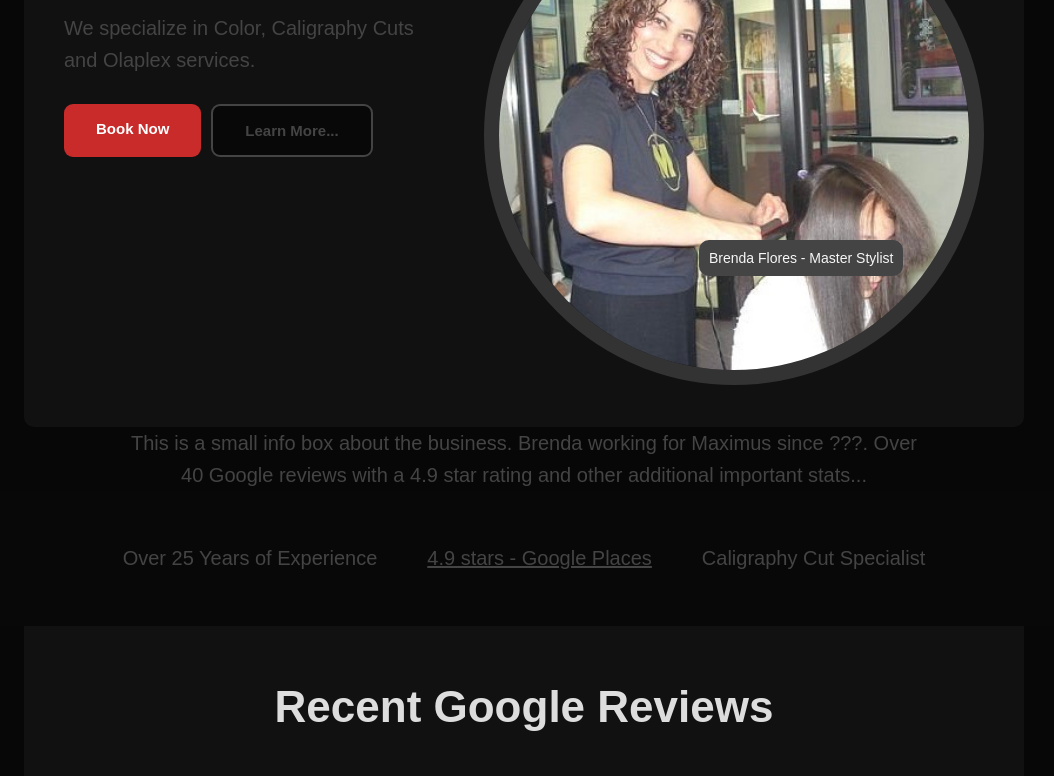
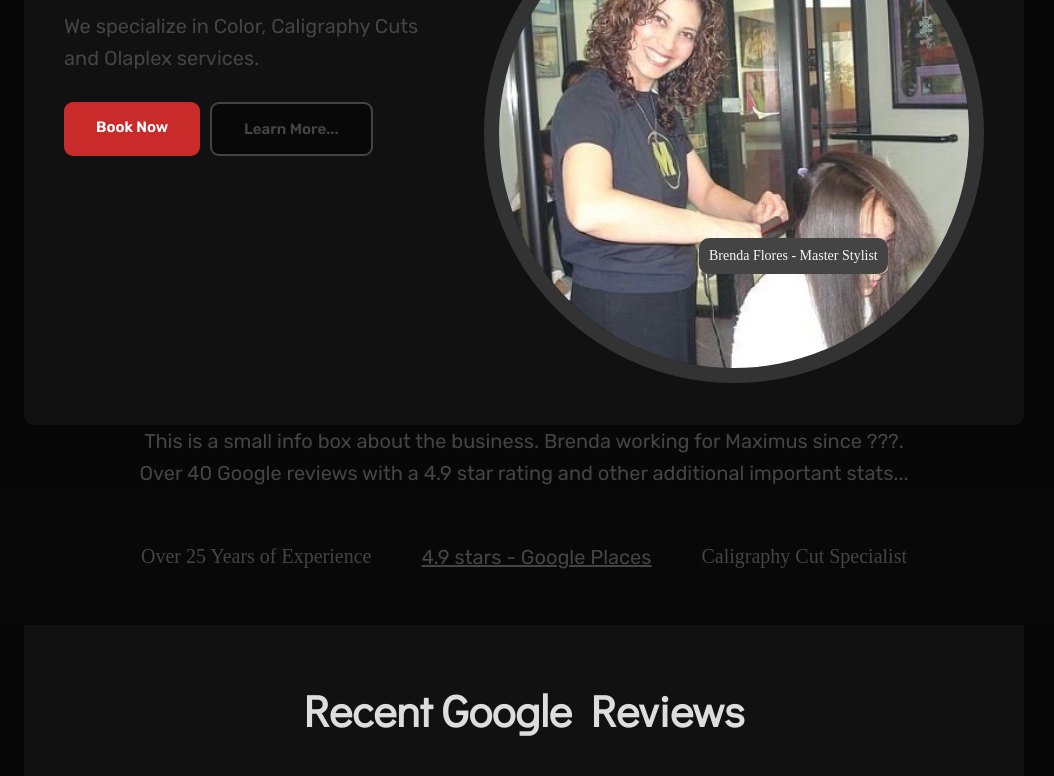
Before and after one commit to DVDaniels/DreamSalon2022, a plain HTML site: page index.html in a window 1280 px wide. Shown: the part 324-1100 px from the top of the page, without its empty margins (116-1170 px from the left). Drawn offline with Linux system fonts and the light colour scheme.

Commit message:
font style changes

```diff
--- a/index.html
+++ b/index.html
@@ -4,6 +4,9 @@
     <meta charset="UTF-8" />
     <meta http-equiv="X-UA-Compatible" content="IE=edge" />
     <meta name="viewport" content="width=device-width, initial-scale=1.0" />
+    <link rel="preconnect" href="https://fonts.googleapis.com">
+<link rel="preconnect" href="https://fonts.gstatic.com" crossorigin>
+<link href="https://fonts.googleapis.com/css2?family=Didact+Gothic&family=Rubik:wght@300;400;500;600;700&display=swap" rel="stylesheet">
     <link rel="stylesheet" href="styles.css" />
     <title>Dream Salon</title>
   </head>
--- a/styles.css
+++ b/styles.css
@@ -20,7 +20,6 @@ Section max-width: 100rem
 }
 
 html {
-  font-family: "Rubik", sans-serif;
   background-color: #080708;
   color: #444;
 }
@@ -30,10 +29,21 @@ html {
   width: 100rem;
 }
 
+h1,
+h2,
+h3 {
+  font-family: "Didact Gothic", sans-serif;
+}
+
 h1 {
   font-size: 5.2rem;
   margin-bottom: 3.2rem;
   line-height: 1.05;
+}
+
+h2 {
+  font-size: 4.4rem;
+  margin-bottom: 4.8rem;
 }
 
 h3 {
@@ -46,6 +56,7 @@ p {
   font-size: 2rem;
   line-height: 1.6;
   margin-bottom: 2.8rem;
+  font-family: "Rubik", sans-serif;
 }
 
 .btn:link,
@@ -84,11 +95,6 @@ p {
   color: #999;
 }
 
-h2 {
-  font-size: 44px;
-  margin-bottom: 48px;
-}
-
 section {
   padding: 5.6rem 0;
   background-color: #f7f7f7;
@@ -96,6 +102,7 @@ section {
 
 a {
   color: #444;
+  font-family: "Rubik", sans-serif;
 }
 
 /* Header */
@@ -124,6 +131,7 @@ header {
 nav {
   font-size: 3rem;
 }
+
 .nav {
   display: flex;
   list-style: none;
```
